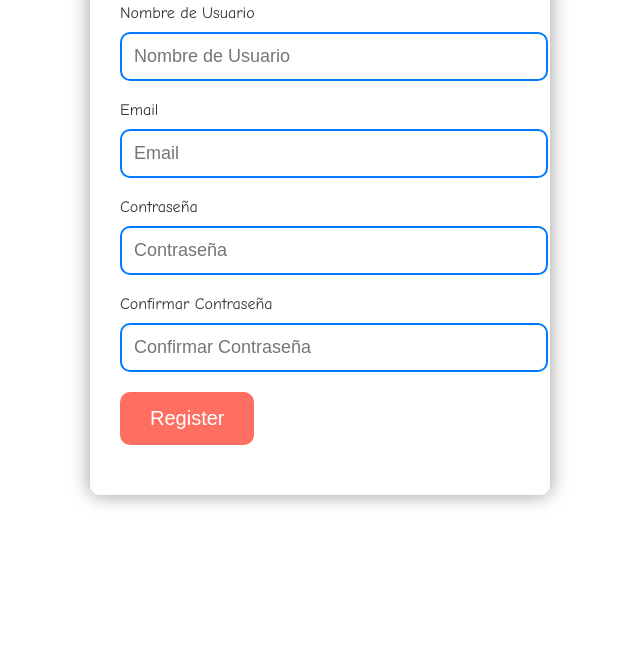
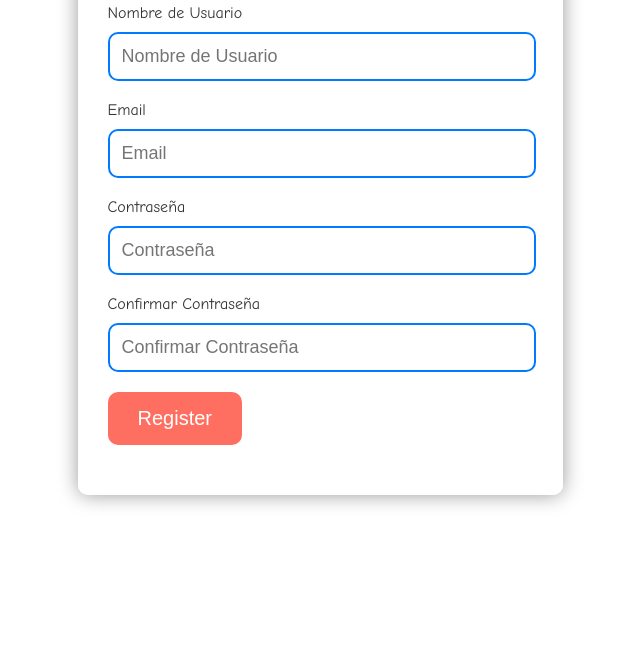
Before and after one commit to juanurman/Codo-a-codo, a plain HTML site: page Html/Login/Registro/registro.html in a window 1280 px wide. Shown: the part 131-800 px from the top of the page, without its empty margins (320-960 px from the left). Drawn offline with Linux system fonts and the light colour scheme.

Commit message:
Correccion de borde derecho de registro
Usando padding rigth 55px

```diff
--- a/Html/Login/Registro/styleRegistro.css
+++ b/Html/Login/Registro/styleRegistro.css
@@ -14,6 +14,7 @@ body {
   width: 400px;
   margin: 20px auto;
   transition: background-color 0.3s ease;
+  padding-right: 55px;
 }
 
 .container:hover {
```
